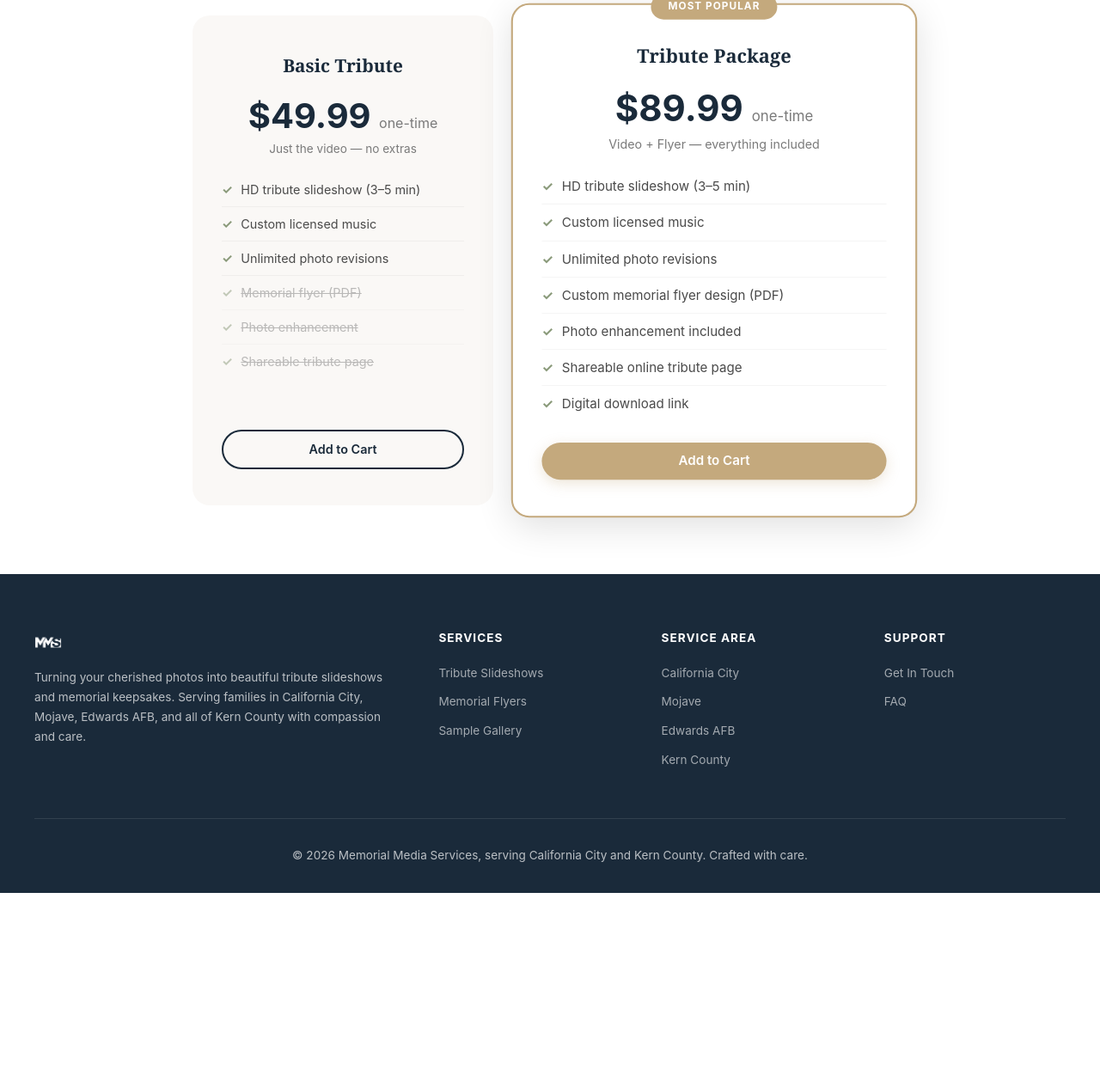
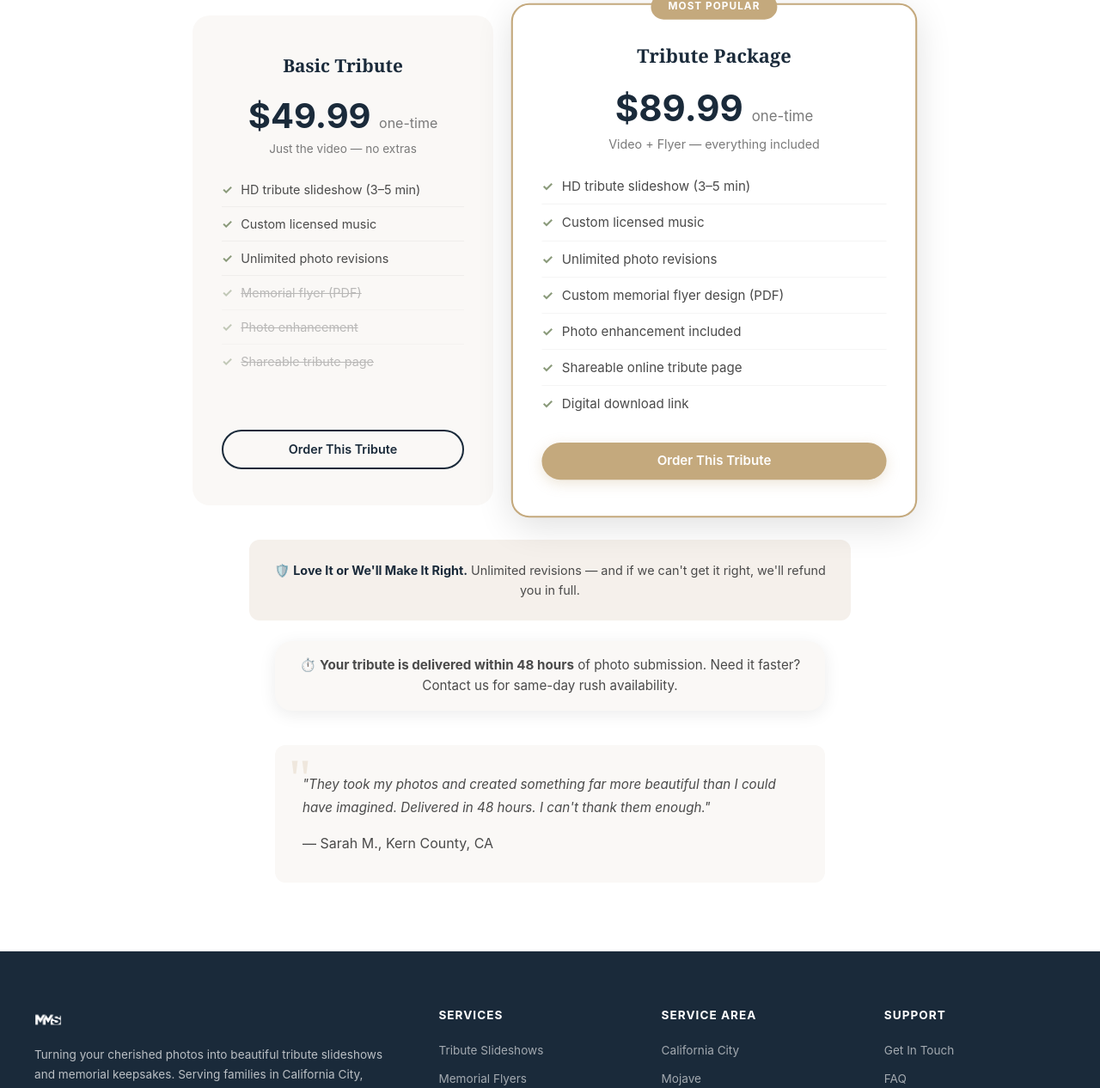
Before and after one commit to DZA6/mms-website, a Django app: page /pricing/ in a window 1280 px wide. Shown: the part 254-1520 px from the top of the page at 86% size. Before the commit the page ends 1293 px from the top, so only its background shows below. Run offline with Django 5.2, Linux system fonts and the light colour scheme.

Commit message:
P1 trust & copy fixes: local claims, stronger guarantee, consistent SLA
- Hero badge: 'Trusted by Families Nationwide' -> 'Trusted by Local
  Families' (claim matched service area)
- Hero primary CTA: 'Get Started' (signup) -> 'Order Your Tribute'
  (pricing - the actual purchase intent)
- 'Add to Cart' -> 'Order This Tribute' on index + pricing pages
- Guarantee strengthened: unlimited revisions + full refund if we
  can't get it right (was revision-only promise)
- pricing.html now has guarantee banner + 48hr delivery promise +
  a testimonial (was a reassurance dead-end)
- SLA unified to 48 hours everywhere (order_success said 24h)
- Timezone fixed: EST -> PT (serving Kern County, CA)
- Rush order: reworded from purchasable-sounding to 'contact us for
  same-day rush availability' (no dead promise)
- Testimonials now include local city (Kern County, Mojave, Edwards
  AFB, California City) for verifiability
- Cart checkout: 'Proceed to Checkout' -> 'Secure Checkout' with
  Stripe lock trust line
- Login page softened for grieving buyers ('Create an account in
  30 seconds to save your order')

```diff
--- a/templates/cart.html
+++ b/templates/cart.html
@@ -47,8 +47,9 @@
         <form method="post" action="{% url 'checkout_cart' %}">
             {% csrf_token %}
             <button type="submit" class="submit-btn" style="margin-top:1.5rem;width:100%;">
-                Proceed to Checkout →
+                Secure Checkout →
             </button>
+            <p style="text-align:center;font-size:0.8rem;color:var(--text-light);margin-top:0.6rem;">🔒 Secure checkout — powered by Stripe · 48-hour delivery · Unlimited revisions</p>
         </form>
         {% else %}
         <div style="text-align:center;padding:3rem 1rem;">
--- a/templates/login.html
+++ b/templates/login.html
@@ -5,7 +5,7 @@
 <div class="auth-page">
     <div class="auth-card">
         <h1>Welcome Back</h1>
-        <p class="auth-subtitle">Log in to manage your tributes and orders.</p>
+        <p class="auth-subtitle">Log in to continue your tribute. New here? <a href="{% url 'signup' %}">Create an account in 30 seconds</a> to save your order.</p>
         <form method="post">
             {% csrf_token %}
             {% if form.errors %}
--- a/templates/order_success.html
+++ b/templates/order_success.html
@@ -25,7 +25,7 @@
         </div>
 
         <p style="color:var(--text-light);margin-bottom:2rem;">
-            We'll start working on your tribute right away. You'll hear from us within 24 hours.
+            We'll start working on your tribute right away. Your finished tribute is delivered within 48 hours.
         </p>
 
         <a href="{% url 'dashboard' %}" class="submit-btn" style="display:inline-block;text-decoration:none;">
--- a/templates/pricing.html
+++ b/templates/pricing.html
@@ -18,7 +18,7 @@
                     <li style="color:var(--text-light);opacity:0.5;"><s>Photo enhancement</s></li>
                     <li style="color:var(--text-light);opacity:0.5;"><s>Shareable tribute page</s></li>
                 </ul>
-                <a href="{% url 'add_to_cart' 'basic' %}" class="btn btn-secondary" style="width:100%;justify-content:center;">Add to Cart</a>
+                <a href="{% url 'add_to_cart' 'basic' %}" class="btn btn-secondary" style="width:100%;justify-content:center;">Order This Tribute</a>
             </div>
 
             <div class="pricing-card featured">
@@ -35,7 +35,23 @@
                     <li>Shareable online tribute page</li>
                     <li>Digital download link</li>
                 </ul>
-                <a href="{% url 'add_to_cart' 'digital' %}" class="btn btn-gold" style="width:100%;justify-content:center;">Add to Cart</a>
+                <a href="{% url 'add_to_cart' 'digital' %}" class="btn btn-gold" style="width:100%;justify-content:center;">Order This Tribute</a>
+            </div>
+        </div>
+
+        <!-- Reassurance: guarantee + turnaround + testimonial -->
+        <div class="guarantee-banner" style="margin-top:2.5rem;">
+            <p>🛡️ <strong>Love It or We'll Make It Right.</strong> Unlimited revisions — and if we can't get it right, we'll refund you in full.</p>
+        </div>
+
+        <div class="pricing-craft" style="margin-top:1.5rem;">
+            <p style="text-align:center;margin:0;">⏱️ <strong>Your tribute is delivered within 48 hours</strong> of photo submission. Need it faster? Contact us for same-day rush availability.</p>
+        </div>
+
+        <div class="testimonial-grid" style="margin-top:1.5rem;grid-template-columns:1fr;max-width:640px;margin-left:auto;margin-right:auto;">
+            <div class="testimonial-card">
+                <blockquote>"They took my photos and created something far more beautiful than I could have imagined. Delivered in 48 hours. I can't thank them enough."</blockquote>
+                <div class="testimonial-meta">— Sarah M., <span class="testimonial-location">Kern County, CA</span></div>
             </div>
         </div>
     </div>
```
Also changed, not shown: templates/index.html (+12 -12 lines).
